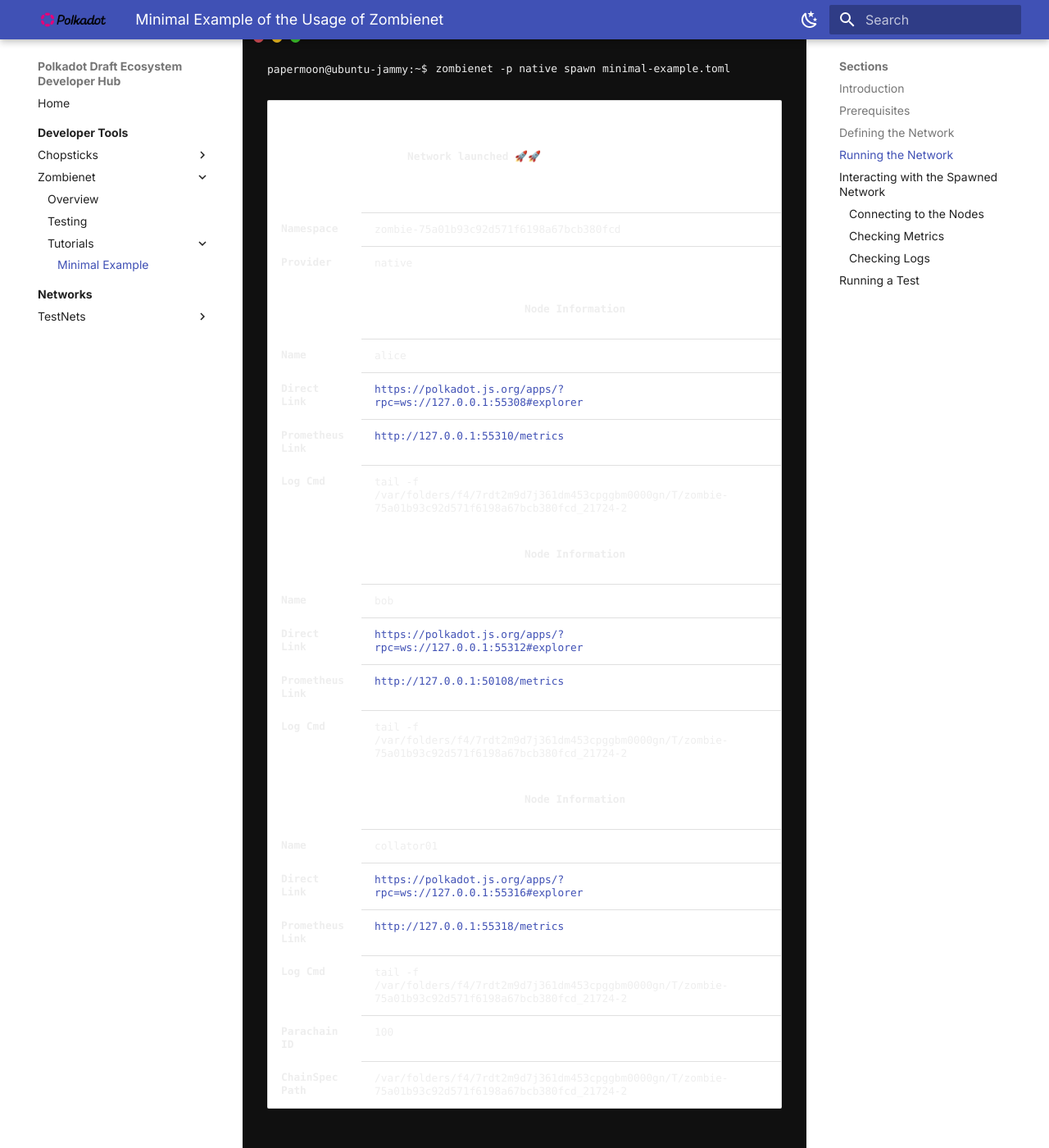
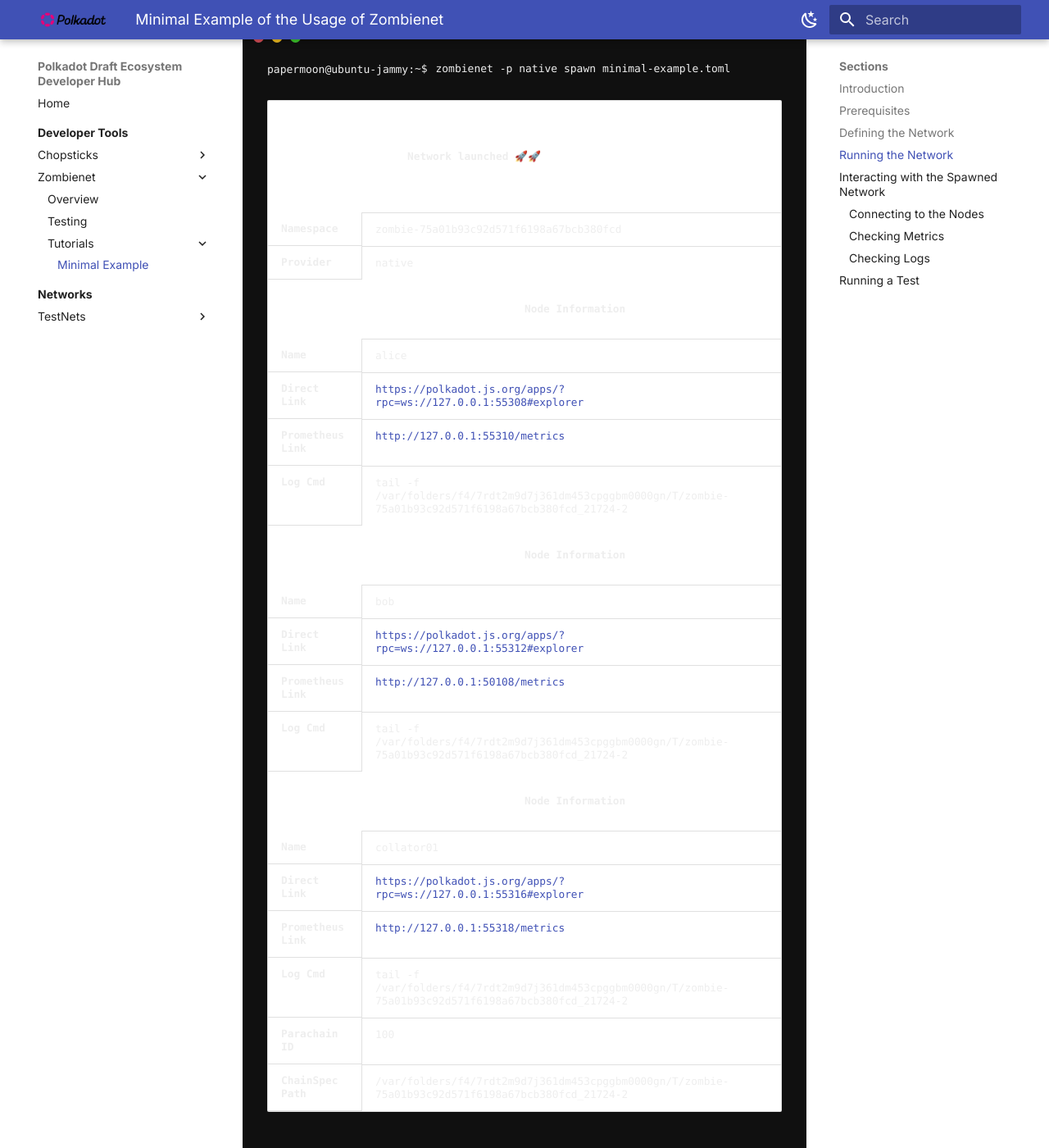
Before and after one commit to papermoonio/polkadot-ecosystem-docs-draft, an MkDocs documentation site: the page built from docs/dev-tools/zombienet/tutorials/minimal-example.md, in a window 1280 px wide and 1400 px high, scrolled down 1479 px. Shown: the whole window at 82% size. Built offline with MkDocs 1.6.1 and Material for MkDocs 9.7.7, drawn with Linux system fonts in a browser that asks for light colours.

Commit message:
add custom styling to make the terminal table look good (#21)

```diff
--- a/docs/dev-tools/zombienet/tutorials/minimal-example.md
+++ b/docs/dev-tools/zombienet/tutorials/minimal-example.md
@@ -52,7 +52,7 @@
 
 If successful, you will see the following output:
 
-<div id="termynal" data-termynal>
+<div id="termynal" class="table-termynal" data-termynal>
     <span data-ty="input"><span class="file-path">zombienet -p native spawn minimal-example.toml</span>
     <table>
         <thead>
@@ -63,11 +63,11 @@
             </tr>
         </thead>
         <tr>
-            <th>Namespace</th>
+            <th class="left-header">Namespace</th>
             <td>zombie-75a01b93c92d571f6198a67bcb380fcd</td>
         </tr>
         <tr>
-            <th>Provider</th>
+            <th class="left-header">Provider</th>
             <td>native</td>
         </tr>
             <tr>
@@ -76,19 +76,19 @@
                 </th>
             </tr>
         <tr>
-            <th>Name</th>
+            <th class="left-header">Name</th>
             <td>alice</td>
         </tr>
         <tr>
-            <th>Direct Link</th>
+            <th class="left-header">Direct Link</th>
             <td><a href="https://polkadot.js.org/apps/?rpc=ws://127.0.0.1:55308#explorer">https://polkadot.js.org/apps/?rpc=ws://127.0.0.1:55308#explorer</a></td>
         </tr>
         <tr>
-            <th>Prometheus Link</th>
+            <th class="left-header">Prometheus Link</th>
             <td><a href="http://127.0.0.1:55310/metrics">http://127.0.0.1:55310/metrics</a></td>
         </tr>
         <tr>
-            <th>Log Cmd</th>
+            <th class="left-header">Log Cmd</th>
             <td>tail -f /var/folders/f4/7rdt2m9d7j361dm453cpggbm0000gn/T/zombie-75a01b93c92d571f6198a67bcb380fcd_21724-2</td>
         </tr>
             <tr>
@@ -97,19 +97,19 @@
                 </th>
             </tr>
         <tr>
-            <th>Name</th>
+            <th class="left-header">Name</th>
             <td>bob</td>
         </tr>
         <tr>
-            <th>Direct Link</th>
+            <th class="left-header">Direct Link</th>
             <td><a href="https://polkadot.js.org/apps/?rpc=ws://127.0.0.1:50312#explorer">https://polkadot.js.org/apps/?rpc=ws://127.0.0.1:55312#explorer</a></td>
         </tr>
         <tr>
-            <th>Prometheus Link</th>
+            <th class="left-header">Prometheus Link</th>
             <td><a href="http://127.0.0.1:50108/metrics">http://127.0.0.1:50108/metrics</a></td>
         </tr>
         <tr>
-            <th>Log Cmd</th>
+            <th class="left-header">Log Cmd</th>
             <td>tail -f /var/folders/f4/7rdt2m9d7j361dm453cpggbm0000gn/T/zombie-75a01b93c92d571f6198a67bcb380fcd_21724-2</td>
         </tr>
             <tr>
@@ -118,27 +118,27 @@
                 </th>
             </tr>
         <tr>
-            <th>Name</th>
+            <th class="left-header">Name</th>
             <td>collator01</td>
         </tr>
         <tr>
-            <th>Direct Link</th>
+            <th class="left-header">Direct Link</th>
             <td><a href="https://polkadot.js.org/apps/?rpc=ws://127.0.0.1:55316#explorer">https://polkadot.js.org/apps/?rpc=ws://127.0.0.1:55316#explorer</a></td>
         </tr>
         <tr>
-            <th>Prometheus Link</th>
+            <th class="left-header">Prometheus Link</th>
             <td><a href="http://127.0.0.1:55318/metrics">http://127.0.0.1:55318/metrics</a></td>
         </tr>
         <tr>
-            <th>Log Cmd</th>
+            <th class="left-header">Log Cmd</th>
             <td>tail -f /var/folders/f4/7rdt2m9d7j361dm453cpggbm0000gn/T/zombie-75a01b93c92d571f6198a67bcb380fcd_21724-2</td>
         </tr>
         <tr>
-            <th>Parachain ID</th>
+            <th class="left-header">Parachain ID</th>
             <td>100</td>
         </tr>
         <tr>
-            <th>ChainSpec Path</th>
+            <th class="left-header">ChainSpec Path</th>
             <td>/var/folders/f4/7rdt2m9d7j361dm453cpggbm0000gn/T/zombie-75a01b93c92d571f6198a67bcb380fcd_21724-2</td>
         </tr>
     </table>
--- a/material-overrides/assets/stylesheets/terminal.css
+++ b/material-overrides/assets/stylesheets/terminal.css
@@ -65,3 +65,9 @@
 [data-ty][data-ty-prompt]:before {
     content: attr(data-ty-prompt);
 }
+
+.md-typeset .table-termynal .md-typeset__table table th.left-header {
+    background-color: unset;
+    border-bottom: .05rem solid var(--md-typeset-table-color);
+    border-right: .05rem solid var(--md-typeset-table-color);
+}
```
